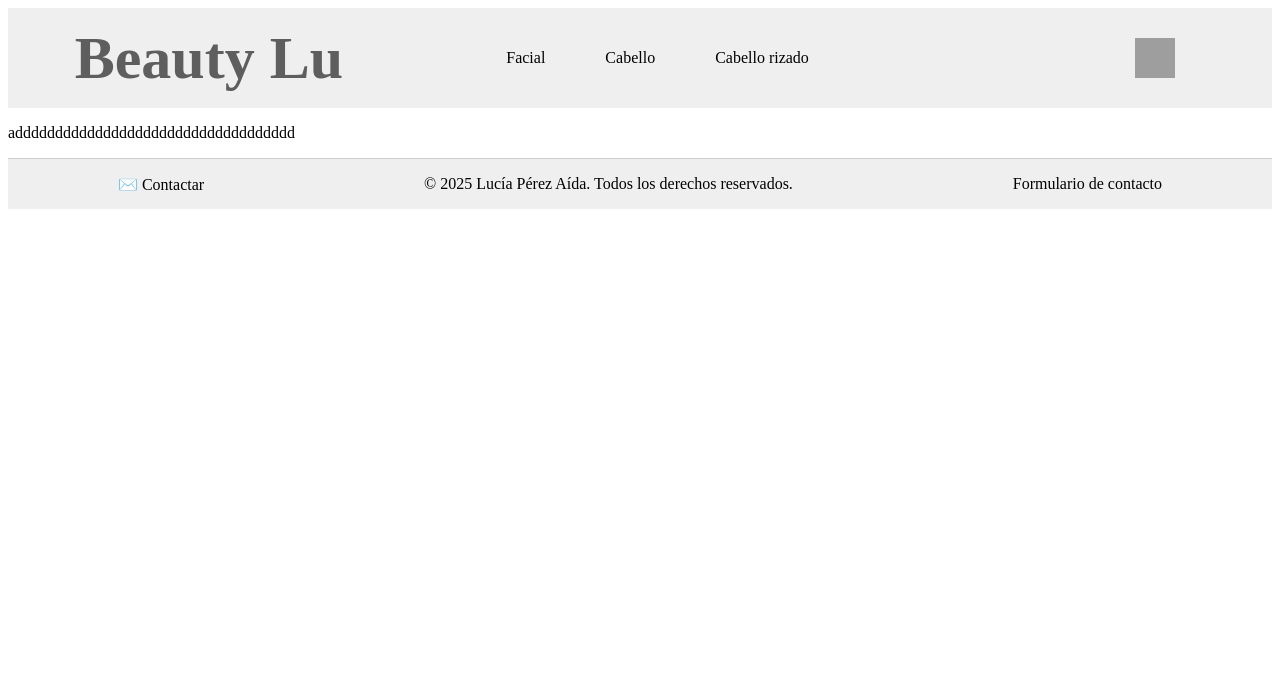
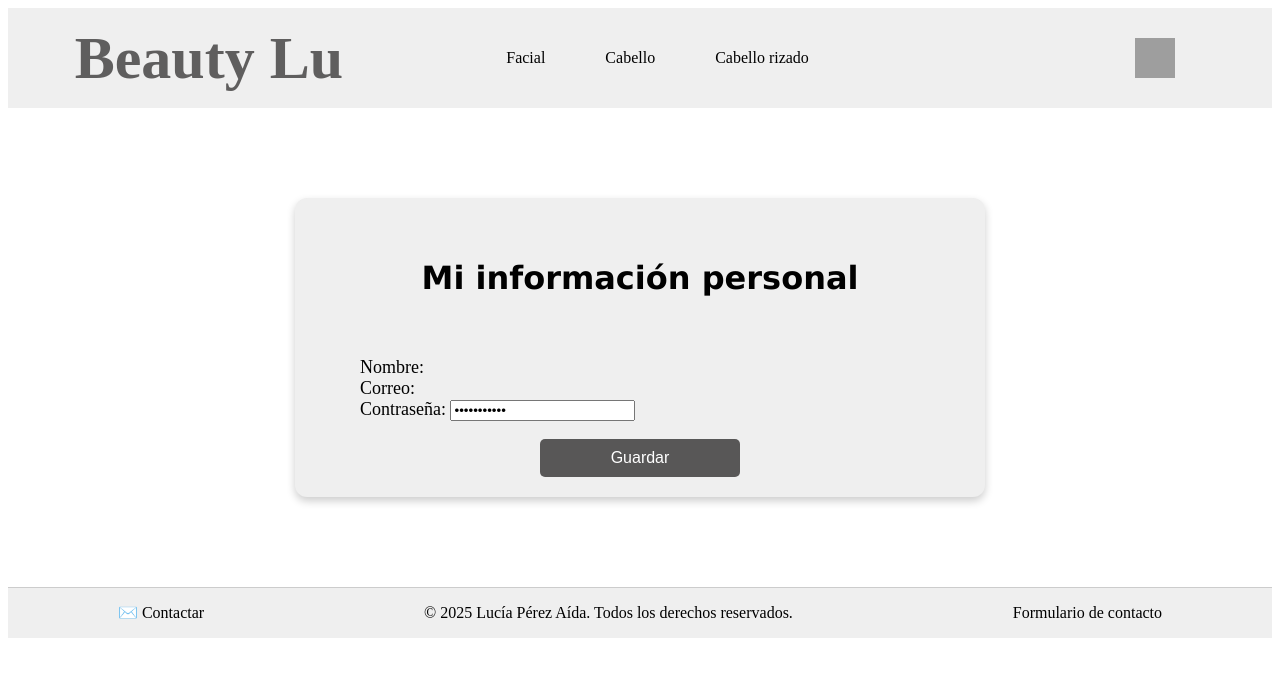
Before and after one commit to LuciaAida/tiendaCosmetica, an Angular app: page /infoPers in a window 1280 px wide. Before the commit this address led to /lista. Shown: the top 676 px of the page. Built offline with nearby package versions, Linux system fonts and the light colour scheme; grey boxes are pictures that could not be loaded.

Commit message:
Info personal y cesta empezados (frontend)

```diff
--- a/src/app/app.routes.ts
+++ b/src/app/app.routes.ts
@@ -3,12 +3,16 @@ import { ListaProductosComponent } from './components/main/producto/lista-produc
 import { LoginComponent } from './components/main/usuario/login/login.component';
 import { CrearCuentaComponent } from './components/main/usuario/crearCuenta/crear-cuenta.component';
 import { FormContactoComponent } from './components/footer/form-contacto/form-contacto.component';
+import { CestaCompraComponent } from './components/main/usuario/cesta-compra/cesta-compra.component';
+import { InfoPersonalComponent } from './components/main/usuario/info-personal/info-personal.component';
 
 export const routes: Routes = [
     { path: 'lista', component: ListaProductosComponent },
     { path: 'login', component: LoginComponent },
     { path: 'crearCuenta', component: CrearCuentaComponent },
     { path: 'formCont', component: FormContactoComponent },
+    { path: 'cestaComp', component: CestaCompraComponent },
+    { path: 'infoPers', component: InfoPersonalComponent },
     { path: '', redirectTo: '/lista', pathMatch: 'full' },   //redirige si no pones nada
     { path: '**', redirectTo: '/lista'}  //redirige si pones algo inventado
 ];
--- a/src/app/components/header/header.component.html
+++ b/src/app/components/header/header.component.html
@@ -40,8 +40,8 @@
             <li class="cuenta">
                 <img src="https://cdn-icons-png.flaticon.com/512/3276/3276535.png" alt="Icono de la cuenta">
                 <ul class="propiedades-cuenta">
-                    <li >Información personal</li>
-                    <li >Mi cesta</li>
+                    <li (click)="navigateTo('/infoPers')">Información personal</li>
+                    <li (click) = "navigateTo('/cestaComp')">Mi cesta</li>
                     <li (click)="navigateTo('/login')">Iniciar Sesión</li>
                     <li (click)="navigateTo('/crearCuenta')">Crear cuenta</li>
                     <li >Cerrar sesión</li>
--- a/src/app/components/main/producto/lista-productos/lista-productos.component.html
+++ b/src/app/components/main/producto/lista-productos/lista-productos.component.html
@@ -1 +1,4 @@
-<p>addddddddddddddddddddddddddddddddddd</p>
+<p>Si inicia sesión como administrador, que tenga opción de agregar
+    y opción de eliminar o dentro del producto o fuera.
+    Si le da a agregar producto que lleve a formulario, producto-anaydir.
+</p>
--- /dev/null
+++ b/src/app/components/main/usuario/cesta-compra/cesta-compra.component.html
@@ -0,0 +1,18 @@
+<div class="cesta">
+    <h1 style="font-family:Verdana, Geneva, Tahoma, sans-serif; padding: 20px;">Mi cesta</h1>
+    <form [formGroup]="form" (ngSubmit)="enviar()">
+
+      <div class="formulario-producto">
+        <label for="productoNombre">Nombre del producto</label>
+        <input id="productoNombre" #productoNombre placeholder="Nombre" type="text" formControlName="correo"/>
+
+        <p>AAAA</p>
+    <!-- Tarjetas horizontales de productos y al lado que puedas sumar cantidad?? o borrar el producto
+        Que se vea el nombre del producto, una foto y precio
+        Además, botón de eliminar y para sumar cantidad
+        Al final, hacer compra o seguir comprando (volver a atrás)-->
+        <button class="enviar" type="submit">Realizar compra</button>
+        <button class="enviar" (click)="navigateTo('/lista')" type="submit">Seguir comprando</button>
+      </div>
+    </form>
+  </div>
--- /dev/null
+++ b/src/app/components/main/usuario/cesta-compra/cesta-compra.component.ts
@@ -0,0 +1,41 @@
+import { CommonModule } from '@angular/common';
+import { Component, OnInit } from '@angular/core';
+import { FormBuilder, FormGroup, FormsModule, ReactiveFormsModule, Validators } from '@angular/forms';
+import {  Router } from '@angular/router';
+
+@Component({
+  selector: 'app-cesta-compra',
+  standalone: true,
+  imports: [FormsModule, CommonModule, ReactiveFormsModule],
+  templateUrl: './cesta-compra.component.html',
+  styleUrl: './cesta-compra.component.css'
+})
+export class CestaCompraComponent implements OnInit{
+
+  public form!: FormGroup;
+
+  constructor(
+    private formBuilder: FormBuilder,
+    private router:Router
+  ){}
+
+  ngOnInit(): void {
+      console.log("Mi cesta inicializado");
+      this.form = this.formBuilder.group({
+        correo: ['', [Validators.required, Validators.email]],
+        contrasenia: ['', [Validators.required, Validators.minLength(6)]]
+      })
+    }
+
+    enviar(): any {
+      if (this.form.valid) {
+        console.log('Formulario válido');
+      } else {
+        console.log('Formulario no válido');
+      }
+    }
+
+    navigateTo(route:string){
+      this.router.navigate([route]);
+    }
+}
--- /dev/null
+++ b/src/app/components/main/usuario/info-personal/info-personal.component.css
@@ -0,0 +1,55 @@
+body {
+    display: flex;
+    justify-content: center;
+    align-items: center;
+    height: 100vh;
+    background-color: #f0f0f0;
+}
+
+
+.infoPers {
+    max-width: 650px;
+    margin: 90px auto;
+    padding: 20px;
+    background-color: #EFEFEF;
+    border-radius: 12px;
+    box-shadow: 0 4px 8px rgba(0, 0, 0, 0.2);
+    display: flex;
+    flex-direction: column;
+    align-items: center;
+
+}
+
+.infoPers2 {
+    width: 600px; /* El formulario ocupa todo el ancho */
+    display: flex;
+    font-size: 18px;
+    list-style:none;
+    flex-direction: column;
+  }
+
+.infoPers2 label {
+    font-weight: bold;
+    color: #5f5e5e;
+    margin-bottom: 10px; /* Separación entre la etiqueta y el campo */
+}
+
+.enviar {
+    display: block;
+    margin: 0 auto; /* Centra el botón horizontalmente */
+    background-color: #585757;
+    color: #ffffff;
+    border: none;
+    padding: 10px;
+    font-size: 16px;
+    cursor: pointer;
+    border-radius: 5px;
+    text-align: center;
+    transition: background-color 0.3s ease, transform 0.3s ease;
+    width: 200px;
+}
+
+.enviar:hover {
+    background-color: #808080;
+    transform: scale(1.02);
+}
--- /dev/null
+++ b/src/app/components/main/usuario/info-personal/info-personal.component.html
@@ -0,0 +1,9 @@
+<div class="infoPers">
+    <h1 style="font-family:Verdana, Geneva, Tahoma, sans-serif; padding: 20px;">Mi información personal</h1>
+    <ul class="infoPers2">
+        <li>Nombre: <span id="userName"></span></li>
+        <li>Correo: <span id="userEmail"></span></li>
+        <li>Contraseña: <input type="password" id="userPassword" value="Cargando..."></li>
+    </ul>
+    <button class="enviar" type="submit" onclick="guardarDatos()">Guardar</button>
+</div>
--- /dev/null
+++ b/src/app/components/main/usuario/info-personal/info-personal.component.ts
@@ -0,0 +1,19 @@
+import { Component } from '@angular/core';
+
+@Component({
+  selector: 'app-info-personal',
+  standalone: true,
+  imports: [],
+  templateUrl: './info-personal.component.html',
+  styleUrl: './info-personal.component.css'
+})
+export class InfoPersonalComponent {
+
+    /*funcion para obtener datos
+    la funcion de guardar, actualiza los datos
+    */
+
+    guardarDatos(){
+      console.log("AAAAAA");
+    }
+}
--- a/src/app/components/main/usuario/login/login.component.html
+++ b/src/app/components/main/usuario/login/login.component.html
@@ -10,6 +10,6 @@
         <input id="usuarioContrasenia" #usuarioContrasenia placeholder="Contraseña" type="password" formControlName="contrasenia"/>
 
         <button class="enviar" type="submit">Iniciar sesión</button>
-      </div> <!-- Este es el cierre de "formulario-usuario" -->
+      </div>
     </form>
-  </div> <!-- Este es el cierre de "crearCuenta" -->
+  </div>
```
Also changed, not shown: src/app/components/main/usuario/cesta-compra/cesta-compra.component.css (added), 2 other files (tests, documents, lock files or other folders).
